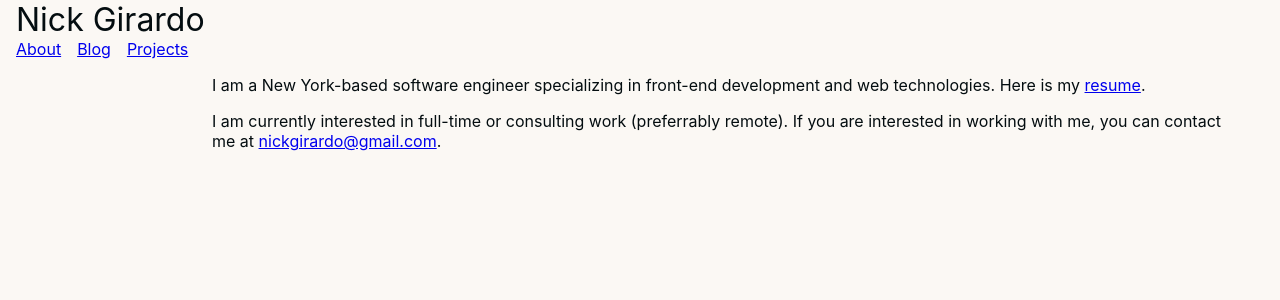
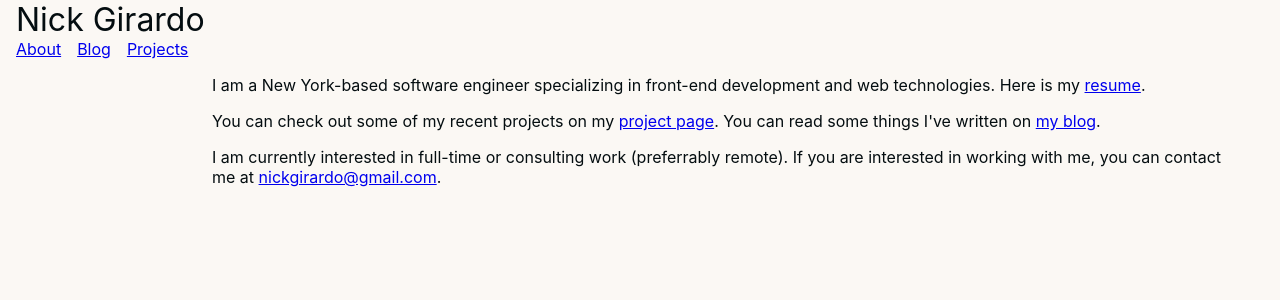
Before and after one commit to nickgirardo/personal-site, a React app: page / in a window 1280 px wide. Shown: the top 300 px of the page. Built offline with nearby package versions, Linux system fonts and the light colour scheme.

Commit message:
About Page: Added links to blog and projects

```diff
--- a/src/containers/About.tsx
+++ b/src/containers/About.tsx
@@ -1,4 +1,6 @@
 import { ReactElement } from 'react';
+
+import { Link } from 'react-router-dom';
 
 import { Page, BodyType } from '../components/Page';
 import { DefaultItems, NavigationType } from '../components/Navigation';
@@ -16,6 +18,9 @@ export const About = ():ReactElement =>
         I am a New York-based software engineer specializing in front-end development and web technologies.  Here is my <a href='/resume.pdf'>resume</a>.
       </p>
       <p>
+        You can check out some of my recent projects on my <Link to='/projects/index.html'>project page</Link>.  You can read some things I've written on <Link to='/blog/index.html'>my blog</Link>.
+      </p>
+      <p>
         I am currently interested in full-time or consulting work (preferrably remote).  If you are interested in working with me, you can contact me at <a href="mailto:nickgirardo@gmail.com">nickgirardo@gmail.com</a>.
       </p>
     </article>
```
